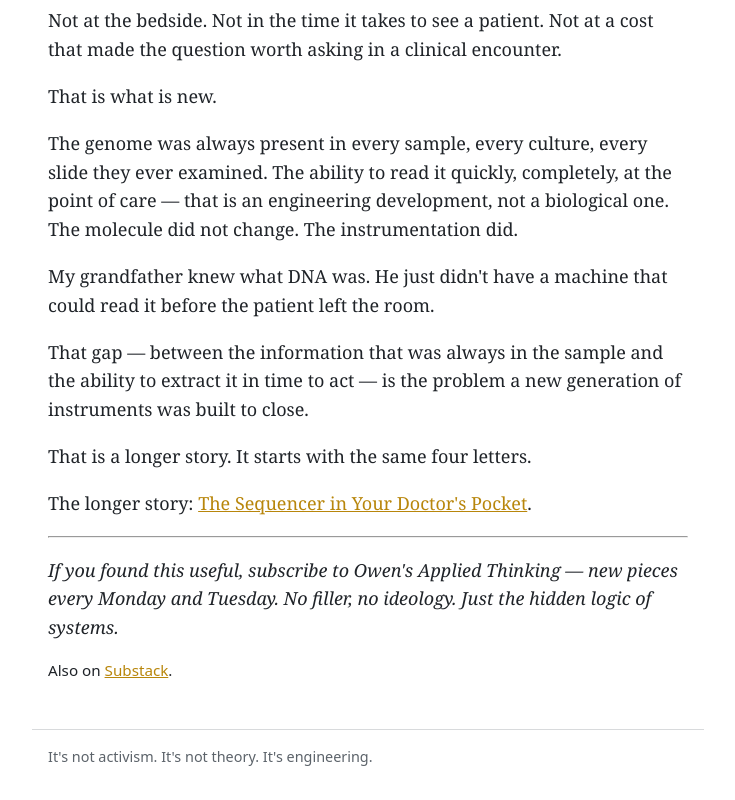
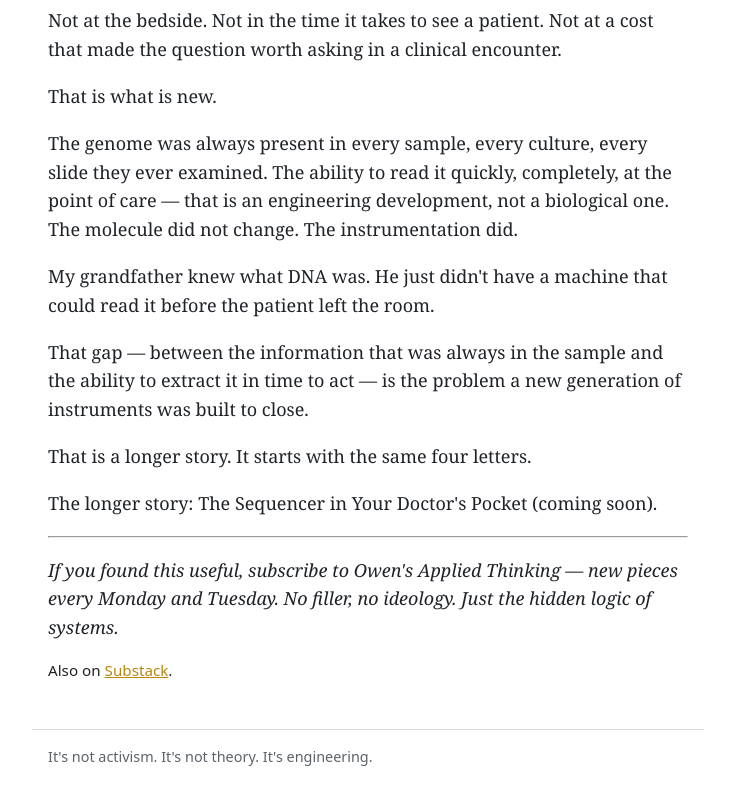
Before and after one commit to owencorpening/oat-web, a plain HTML site: page family/genome-and-dna/index.html in a window 1280 px wide. Shown: the part 3799-4599 px from the top of the page, without its empty margins (272-1007 px from the left). Drawn offline with Linux system fonts and the light colour scheme.

Commit message:
Build from oat-content 70af954

```diff
--- a/family/genome-and-dna/index.html
+++ b/family/genome-and-dna/index.html
@@ -34,7 +34,7 @@
 <p>My grandfather knew what DNA was. He just didn&#39;t have a machine that could read it before the patient left the room.</p>
 <p>That gap — between the information that was always in the sample and the ability to extract it in time to act — is the problem a new generation of instruments was built to close.</p>
 <p>That is a longer story. It starts with the same four letters.</p>
-<p>The longer story: <a href="PENDING_URL">The Sequencer in Your Doctor&#39;s Pocket</a>.</p>
+<p>The longer story: The Sequencer in Your Doctor&#39;s Pocket (coming soon).</p>
 <hr>
 <p><em>If you found this useful, subscribe to Owen&#39;s Applied Thinking — new pieces every Monday and Tuesday. No filler, no ideology. Just the hidden logic of systems.</em></p>
 
```
